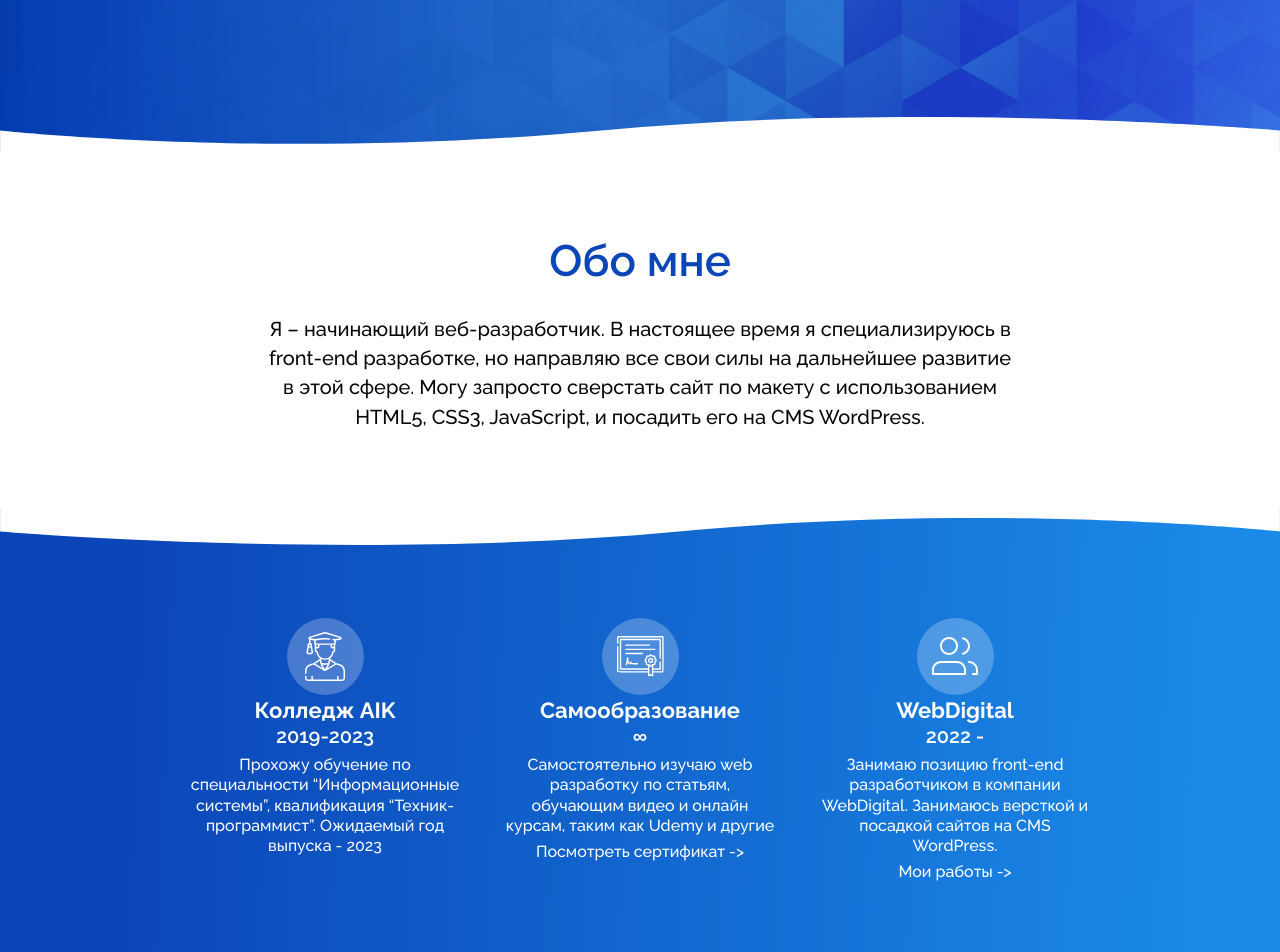
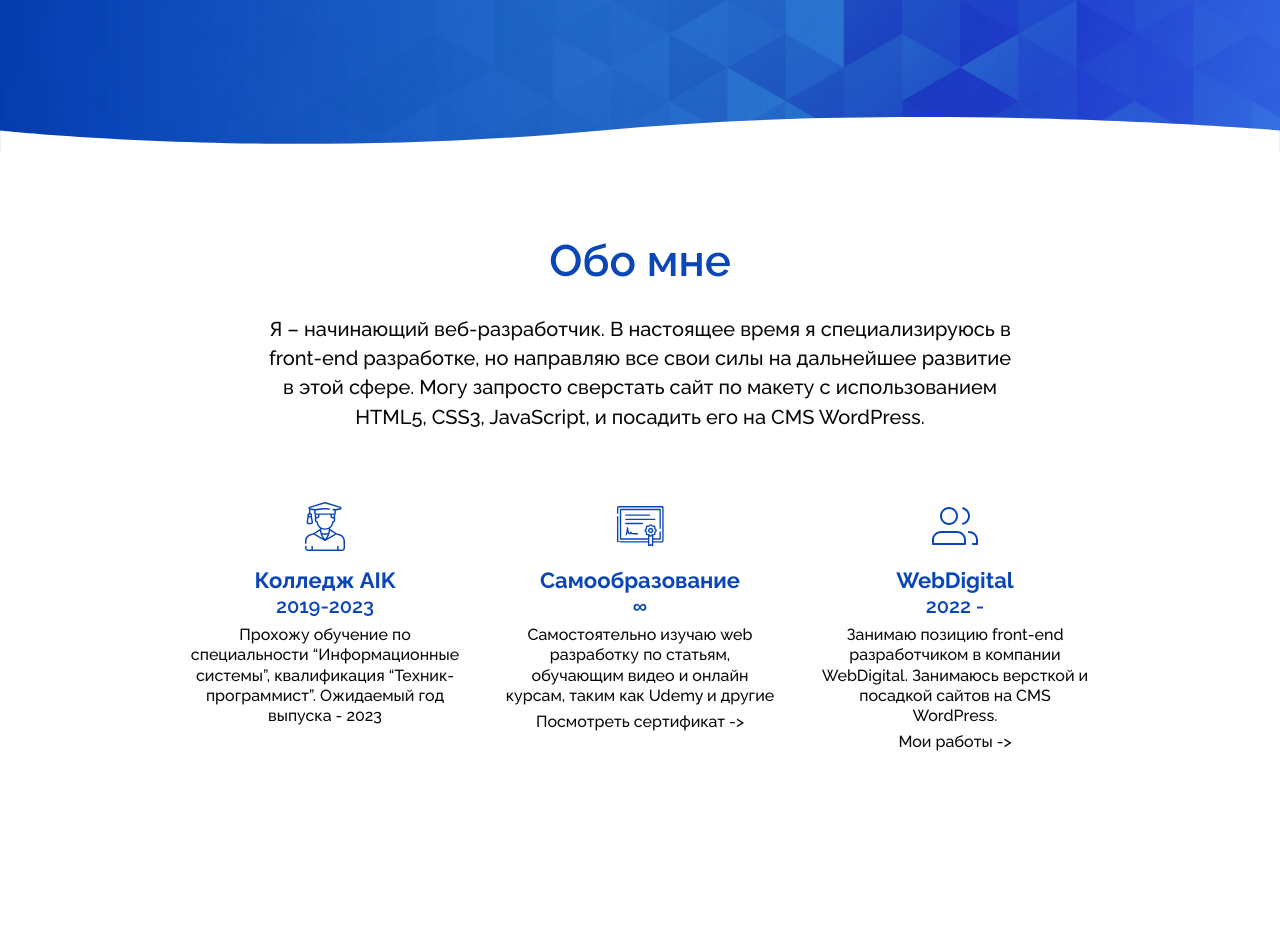
Before and after one commit to emiliaweb/ccryptocoder.github.io, a website: page src/index.html in a window 1280 px wide. Shown: the part 488-1440 px from the top of the page. After the commit the page ends 1320 px from the top, so only its background shows below. Drawn offline with nearby package versions, Linux system fonts and the light colour scheme; files that its build step writes are made by us from their sources; files whose address does not match are found by name.

Commit message:
Change exp style

```diff
--- a/src/index.html
+++ b/src/index.html
@@ -35,11 +35,6 @@
 
     <div class="exp">
         <div class="container">
-            <div class="exp__wave">
-                <svg viewBox="0 0 1440 42" fill="none" xmlns="http://www.w3.org/2000/svg">
-                    <path d="M763.325 26.3889C401.197 60.3889 0 26.3889 0 26.3889V0H1440V26.3889C1440 26.3889 1125.45 -7.61108 763.325 26.3889Z" fill="white"/>
-                </svg>
-            </div>
             <div class="exp__grid">
                 <div class="exp__item">
                     <div class="exp__item-icon">
--- a/src/sass/blocks/_about.scss
+++ b/src/sass/blocks/_about.scss
@@ -1,5 +1,5 @@
 .about {
-    padding: 80px 0 60px;
+    padding: 80px 0 40px;
     &__title {
         margin-bottom: 25px;
     }
--- a/src/sass/blocks/_exp.scss
+++ b/src/sass/blocks/_exp.scss
@@ -1,9 +1,5 @@
 .exp {
-    overflow: hidden;
-    position: relative;
-    background: linear-gradient(92.65deg, #0B46B8 10.85%, #1A89E7 93.03%);
-    min-height: 370px;
-    padding: 110px 0 70px;
+    padding-bottom: 80px;
     &__grid {
         display: grid;
         grid-template-columns: repeat(3, 275px);
@@ -21,13 +17,16 @@
             background: rgba(255, 255, 255, 0.24);
             margin: 0 auto;
             margin-bottom: 2px;
+            svg path {
+                fill: #0B46B8;
+            }
         }
         &-title {
             font-weight: 700;
             font-size: 22px;
             line-height: 26px;
             text-align: center;
-            color: #FFFFFF;
+            color: #0B46B8;
             margin-bottom: 1px;
         }
         &-subtitle {
@@ -35,7 +34,7 @@
             font-size: 20px;
             line-height: 127%;
             text-align: center;
-            color: #FFFFFF;
+            color: #0B46B8;
             margin-bottom: 6px;
         }
         &-descr, &-descr a {
@@ -43,21 +42,15 @@
             font-size: 16px;
             line-height: 126%;
             text-align: center;
-            color: #FFFFFF;
+            color: #080708;
             text-decoration: none;
         }
         &-descr a {
             display: block;
             margin-top: 6px;
-        }
-    }
-    &__wave {
-        position: absolute;
-        top: 0;
-        left: 0;
-        svg {
-            width: 100vw;
-            height: 100%;
+            &:hover {
+                color: #0B46B8;
+            }
         }
     }
 }
```
Also changed, not shown: dist/css/style.min.css, dist/index.html.
